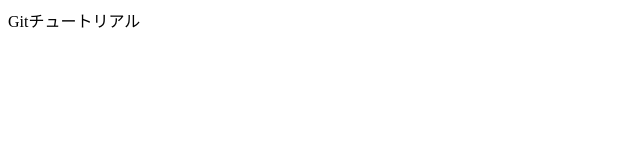
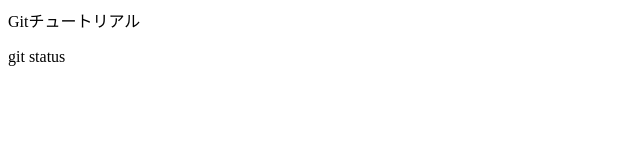
Before and after one commit to Takahashi-Aki/git_tutorial, a plain HTML site: page Index.html in a window 1280 px wide. Shown: the full height of the page, 0-640 px from the left. Drawn offline with Linux system fonts and the light colour scheme.

Commit message:
git statusコマンドを追記

```diff
--- a/Index.html
+++ b/Index.html
@@ -1 +1,2 @@
 <hi>Gitチュートリアル</h1>
+<p>git status</p>
```
